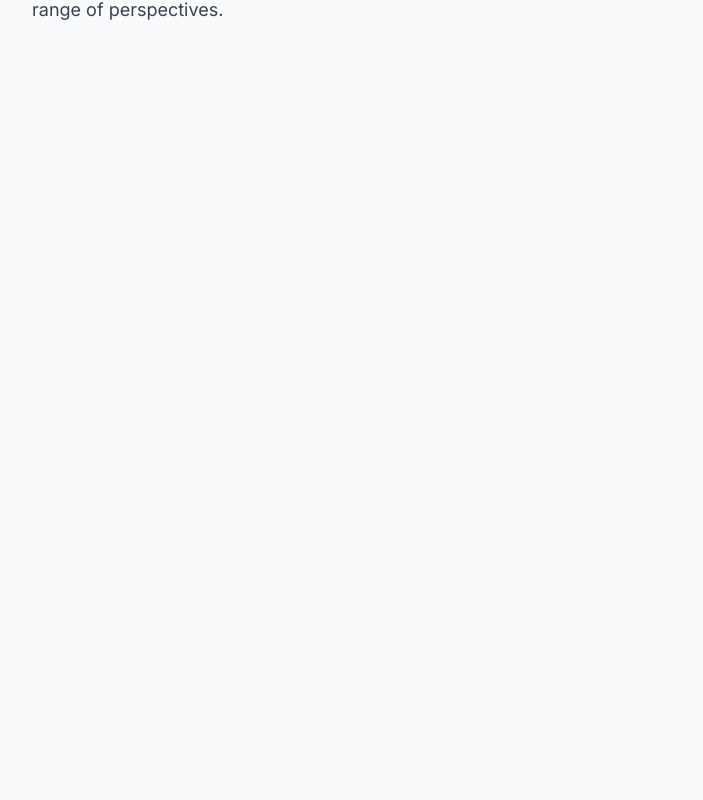
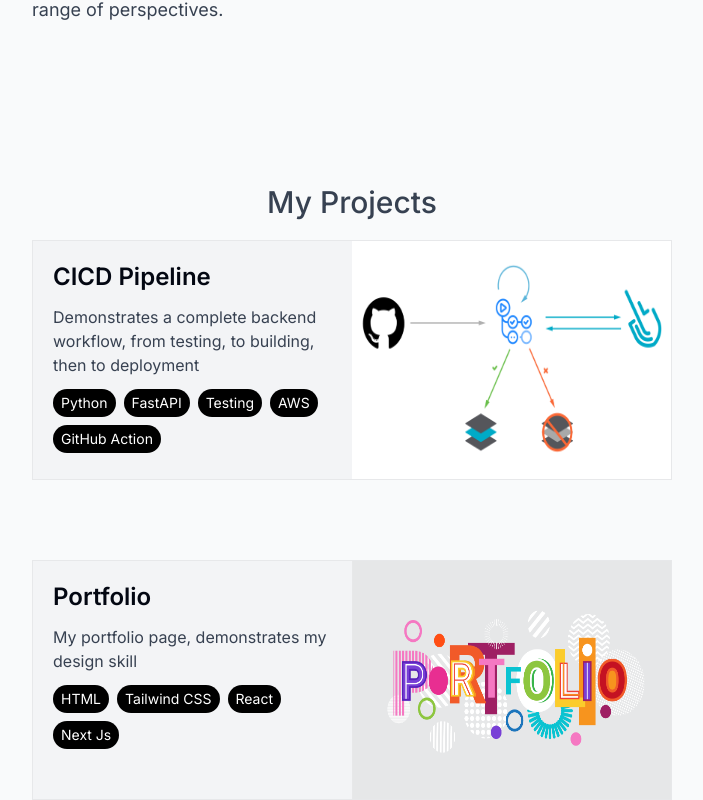
Before and after one commit to michaelx1999/portfolio, a Next.js app: page / in a window 1280 px wide. Shown: the part 782-1582 px from the top of the page, without its empty margins (288-991 px from the left). Before the commit the page ends 806 px from the top, so only its background shows below. Built offline with nearby package versions, Linux system fonts and the light colour scheme.

Commit message:
added projects

```diff
--- a/app/page.tsx
+++ b/app/page.tsx
@@ -1,11 +1,13 @@
 import About from "@/components/about"
 import Intro from "@/components/intro"
+import Projects from "@/components/projects"
 
 export default function Home() {
   return (
     <main className="flex flex-col justify-center items-center gap-40">
       <Intro />
       <About />
+      <Projects />
     </main>
   )
 }
--- a/components/about.tsx
+++ b/components/about.tsx
@@ -1,6 +1,6 @@
 export default function About() {
   return (
-    <section className="w-1/2 space-y-5">
+    <section className="w-1/2 space-y-5 scroll-mt-28" id="about">
       <h2 className="font-medium text-3xl text-gray-700 text-center">About Me</h2>
       <p className="font-mdium text-lg text-gray-700">
         I have a deep passion for solving complex problems through innovative software solutions. My
--- a/components/intro.tsx
+++ b/components/intro.tsx
@@ -6,7 +6,7 @@ import { FaGithubSquare } from "react-icons/fa"
 
 export default function Intro() {
   return (
-    <section className=" space-y-5 w-full h-full">
+    <section className=" space-y-5 w-full h-full scroll-mt-28" id="home">
       <div className=" flex justify-center items-center">
         <Image
           src={photo}
--- /dev/null
+++ b/components/projects.tsx
@@ -0,0 +1,42 @@
+import { projects, ProjectData } from "@/index/data"
+import React from "react"
+import Image from "next/image"
+
+export default function Projects() {
+  return (
+    <section className="w-1/2 space-y-5 scroll-mt-28" id="projects">
+      <h2 className="font-medium text-3xl text-gray-700 text-center">My Projects</h2>
+      <div className=" space-y-20">
+        {projects.map((project, index) => (
+          <React.Fragment key={index}>
+            <Project {...project} />
+          </React.Fragment>
+        ))}
+      </div>
+    </section>
+  )
+}
+
+function Project({ title, description, tags, imageUrl }: ProjectData) {
+  return (
+    <a
+      className=" bg-gray-100 border border-black/5 w-full h-60 flex cursor-pointer hover:scale-110 transition"
+      href="https://www.github.com/"
+      target="_blank">
+      <div className="w-1/2 p-5 h-full space-y-3">
+        <h3 className=" text-2xl font-semibold">{title}</h3>
+        <p className=" text-gray-700">{description}</p>
+        <ul className=" flex flex-wrap gap-2 text-sm">
+          {tags.map((tag, index) => (
+            <li className=" bg-black px-2 py-1 text-white rounded-full" key={index}>
+              {tag}
+            </li>
+          ))}
+        </ul>
+      </div>
+      <div className="w-1/2 h-full">
+        <Image className="w-full h-full object-fill" src={imageUrl} alt={title} />
+      </div>
+    </a>
+  )
+}
--- a/index/data.ts
+++ b/index/data.ts
@@ -1,12 +1,15 @@
 import React from "react"
 import { CgWorkAlt } from "react-icons/cg"
+import cicd from "@/public/cicd.webp"
+import portfolio from "@/public/portfolio.png"
+import { StaticImageData } from "next/image"
 
-interface Link {
+interface LinkData {
   name: string
   hash: string
 }
 
-export const links: Link[] = [
+export const links: LinkData[] = [
   {
     name: "Home",
     hash: "#home"
@@ -33,7 +36,30 @@ export const links: Link[] = [
   }
 ] as const
 
-interface Experience {
+export interface ProjectData {
+  title: string
+  description: string
+  tags: string[]
+  imageUrl: StaticImageData
+}
+
+export const projects: ProjectData[] = [
+  {
+    title: "CICD Pipeline",
+    description:
+      "Demonstrates a complete backend workflow, from testing, to building, then to deployment",
+    tags: ["Python", "FastAPI", "Testing", "AWS", "GitHub Action"],
+    imageUrl: cicd
+  },
+  {
+    title: "Portfolio",
+    description: "My portfolio page, demonstrates my design skill",
+    tags: ["HTML", "Tailwind CSS", "React", "Next Js"],
+    imageUrl: portfolio
+  }
+] as const
+
+interface ExperienceData {
   title: string
   company: string
   description: string
@@ -41,7 +67,7 @@ interface Experience {
   date: string
 }
 
-export const experiences: Experience[] = [
+export const experiences: ExperienceData[] = [
   {
     title: "Software Engineer Intern",
     company: "Symetra",
@@ -55,22 +81,6 @@ export const experiences: Experience[] = [
     description: "Arduino Uno: Sensor detection development",
     icon: React.createElement(CgWorkAlt),
     date: "Jun 2022 - Aug 2022"
-  }
-] as const
-
-interface Project {
-  title: string
-  description: string
-  tags: string[]
-  imageUrl: string
-}
-
-export const projects: Project[] = [
-  {
-    title: "CICD Pipeline",
-    description: "Demonstrates a complete backend workflow",
-    tags: ["Python", "FastAPI", "Testing", "AWS", "GitHub Action"],
-    imageUrl: ""
   }
 ] as const
 
```
Also changed, not shown: public/cicd.webp (added), public/portfolio.png (added).
